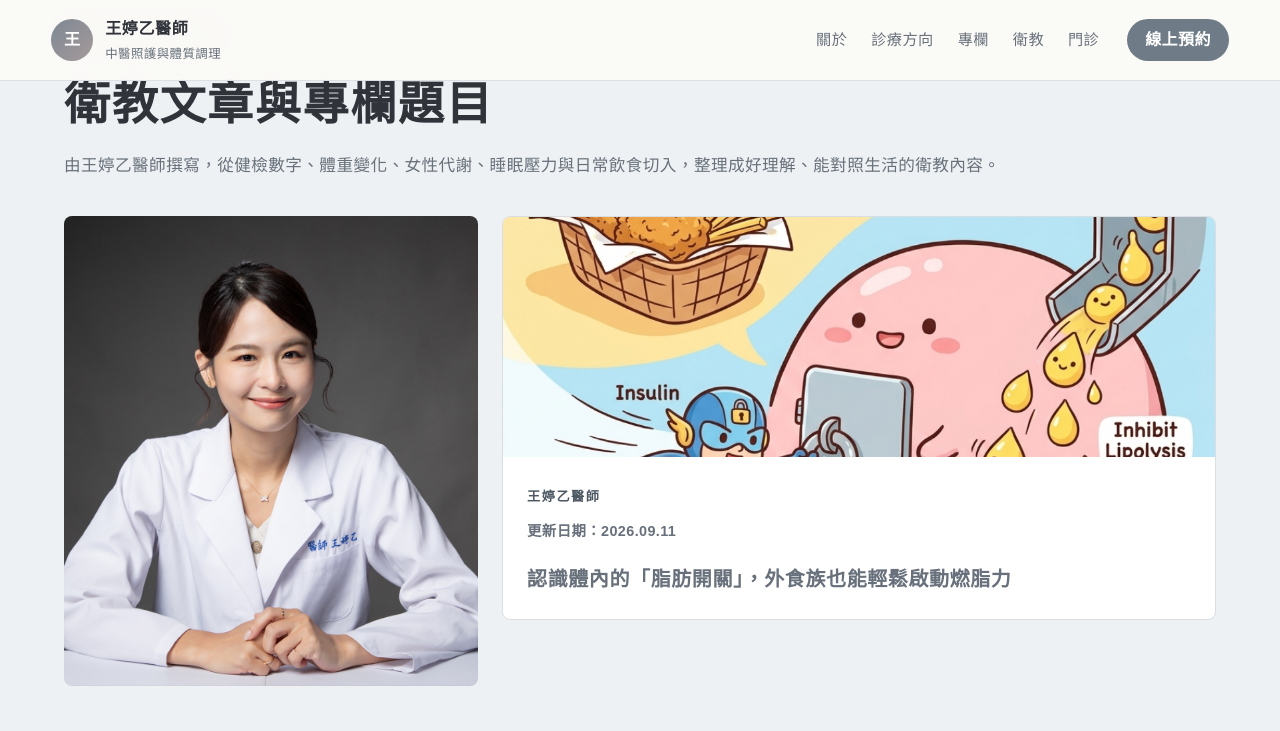
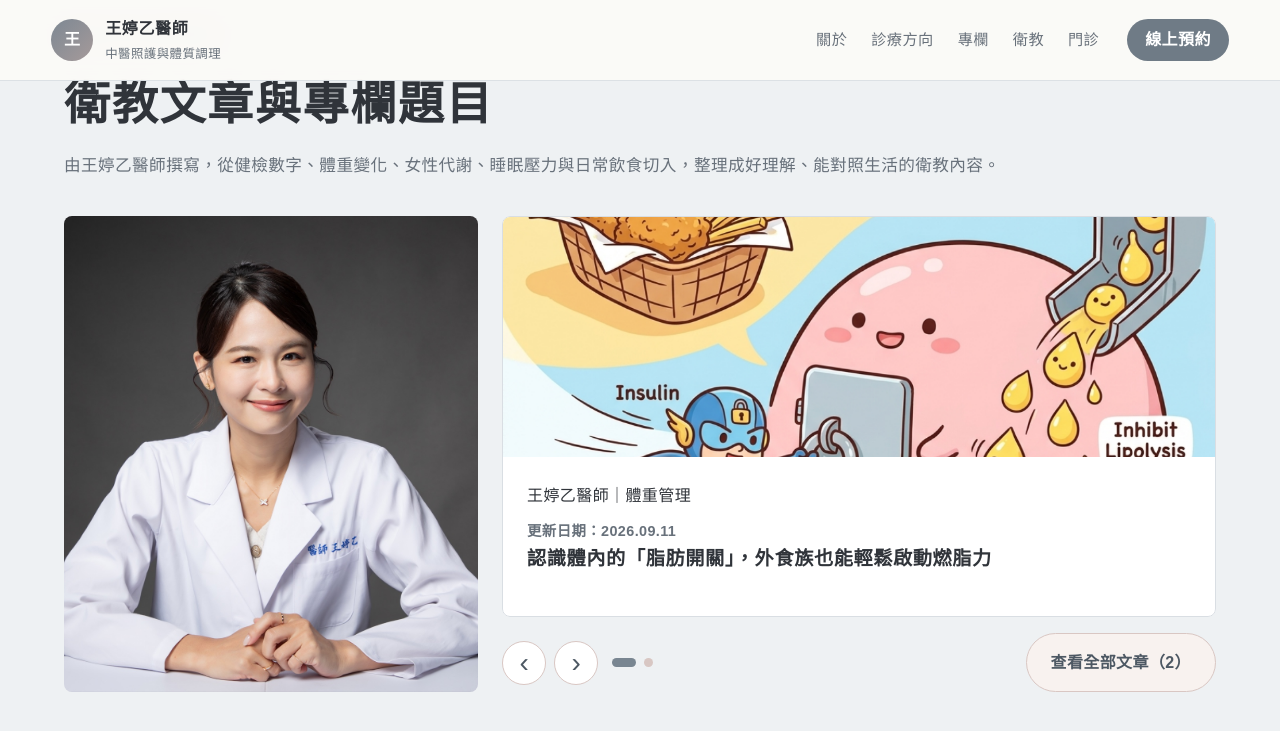
Before and after one commit to cheer3366/wang-tingyi-tcm, a Jekyll site: the page built from index.html, in a window 1280 px wide and 900 px high, scrolled down 3917 px. Shown: the top 731 px of the window. Built offline with Jekyll 4.4.1, drawn with Linux system fonts in a browser that asks for light colours.

Commit message:
Add latest article carousel and article index

```diff
--- a/index.html
+++ b/index.html
@@ -361,8 +361,8 @@ layout: null
           <p class="single-line-note">由王婷乙醫師撰寫，從健檢數字、體重變化、女性代謝、睡眠壓力與日常飲食切入，整理成好理解、能對照生活的衛教內容。</p>
         </div>
         {% assign health_articles = site.pages | where: "layout", "article" | where: "published", true | sort: "date" | reverse %}
-        {% assign featured_article = health_articles | first %}
-        {% if featured_article %}
+        {% assign latest_articles = health_articles | slice: 0, 5 %}
+        {% if latest_articles.size > 0 %}
         <div class="article-layout">
           <figure class="article-image">
             <img
@@ -370,21 +370,41 @@ layout: null
               alt="王婷乙醫師形象照"
             />
           </figure>
-          <div class="article-list">
-            <a class="article-card article-card--featured" href="{{ site.baseurl }}{{ featured_article.url }}">
-              {% if featured_article.cover %}
+          <div class="article-carousel" data-article-carousel aria-roledescription="輪播" aria-label="最新衛教文章">
+            <div class="article-carousel-viewport">
+              <div class="article-carousel-track" data-carousel-track>
+                {% for article in latest_articles %}
+                <article class="article-carousel-slide" data-carousel-slide aria-label="第 {{ forloop.index }} 篇，共 {{ latest_articles.size }} 篇">
+                  <a class="article-card article-card--featured" href="{{ site.baseurl }}{{ article.url }}">
+                    {% if article.cover %}
                     <img
                       class="article-card-thumb"
-                src="{% if featured_article.cover contains '://' %}{{ featured_article.cover }}{% elsif featured_article.cover contains site.baseurl %}{{ featured_article.cover }}{% else %}{{ site.baseurl }}{{ featured_article.cover }}{% endif %}"
-                alt="{{ featured_article.title | escape }}縮圖"
+                      src="{% if article.cover contains '://' %}{{ article.cover }}{% elsif article.cover contains site.baseurl %}{{ article.cover }}{% else %}{{ site.baseurl }}{{ article.cover }}{% endif %}"
+                      alt="{{ article.title | escape }}縮圖"
                     />
                     {% endif %}
                     <div class="article-card-content">
-                <span>{{ featured_article.author | default: "王婷乙醫師" }}</span>
-                <time datetime="{{ featured_article.date_modified | date: '%Y-%m-%d' }}">更新日期：{{ featured_article.date_modified | date: "%Y.%m.%d" }}</time>
-                <h3>{{ featured_article.title }}</h3>
+                      <span>{{ article.author | default: "王婷乙醫師" }}｜{{ article.category }}</span>
+                      <time datetime="{{ article.date_modified | date: '%Y-%m-%d' }}">更新日期：{{ article.date_modified | date: "%Y.%m.%d" }}</time>
+                      <h3>{{ article.title }}</h3>
                     </div>
                   </a>
+                </article>
+                {% endfor %}
+              </div>
+            </div>
+            <div class="article-carousel-controls">
+              <div class="article-carousel-buttons">
+                <button type="button" data-carousel-prev aria-label="上一篇文章">‹</button>
+                <button type="button" data-carousel-next aria-label="下一篇文章">›</button>
+              </div>
+              <div class="article-carousel-dots" data-carousel-dots aria-label="選擇文章">
+                {% for article in latest_articles %}
+                <button type="button" data-carousel-dot="{{ forloop.index0 }}" aria-label="顯示第 {{ forloop.index }} 篇文章"{% if forloop.first %} aria-current="true"{% endif %}></button>
+                {% endfor %}
+              </div>
+              <a class="article-more" href="{{ site.baseurl }}/articles/">查看全部文章（{{ health_articles.size }}）</a>
+            </div>
           </div>
         </div>
         {% endif %}
--- a/styles.css
+++ b/styles.css
@@ -776,6 +776,82 @@ h3 {
   gap: 16px;
 }
 
+.article-carousel {
+  min-width: 0;
+}
+
+.article-carousel-viewport {
+  overflow: hidden;
+  border-radius: 8px;
+}
+
+.article-carousel-track {
+  display: flex;
+  transition: transform 480ms ease;
+}
+
+.article-carousel-slide {
+  flex: 0 0 100%;
+  min-width: 0;
+}
+
+.article-carousel-slide[aria-hidden="true"] a {
+  visibility: hidden;
+}
+
+.article-carousel-controls {
+  display: flex;
+  align-items: center;
+  gap: 14px;
+  margin-top: 16px;
+}
+
+.article-carousel-buttons {
+  display: flex;
+  gap: 8px;
+}
+
+.article-carousel-buttons button {
+  width: 44px;
+  height: 44px;
+  border: 1px solid #d9c7c3;
+  border-radius: 50%;
+  background: var(--paper);
+  color: var(--primary-dark);
+  cursor: pointer;
+  font: inherit;
+  font-size: 1.75rem;
+  line-height: 1;
+}
+
+.article-carousel-buttons button:hover,
+.article-carousel-buttons button:focus-visible {
+  border-color: var(--primary);
+  background: #f8f2ef;
+}
+
+.article-carousel-dots {
+  display: flex;
+  gap: 8px;
+  margin-right: auto;
+}
+
+.article-carousel-dots button {
+  width: 9px;
+  height: 9px;
+  padding: 0;
+  border: 0;
+  border-radius: 50%;
+  background: #d8c7c3;
+  cursor: pointer;
+}
+
+.article-carousel-dots button[aria-current="true"] {
+  width: 24px;
+  border-radius: 999px;
+  background: var(--primary);
+}
+
 .article-card {
   display: block;
   min-height: 210px;
@@ -948,6 +1024,15 @@ h3 {
   gap: 18px;
 }
 
+.article-index-grid .article-card {
+  padding: 0;
+  overflow: hidden;
+}
+
+.article-index-grid .article-card-thumb {
+  height: 220px;
+}
+
 .article-note {
   border-left: 4px solid #d8c7c3;
   padding-left: 18px;
@@ -1105,6 +1190,14 @@ h3 {
     width: 100%;
   }
 
+  .article-carousel-controls {
+    flex-wrap: wrap;
+  }
+
+  .article-carousel-controls .article-more {
+    width: 100%;
+  }
+
   .credential-grid article {
     grid-template-columns: 1fr;
     gap: 6px;
```
Also changed, not shown: other parts of index.html (+42 -0 lines), articles/index.html (+9 -0 lines). Lines whose indentation alone changed are shown as unchanged.
